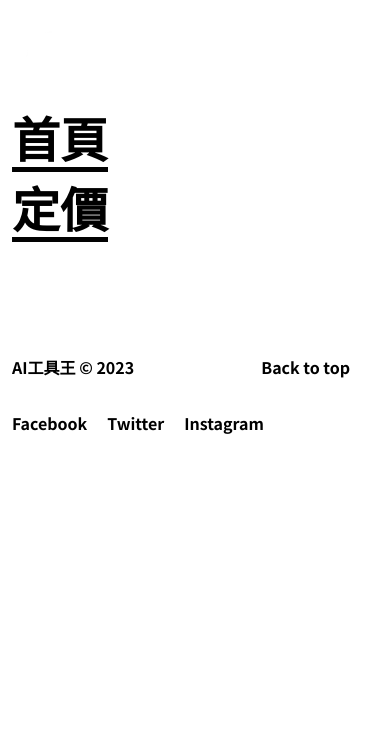
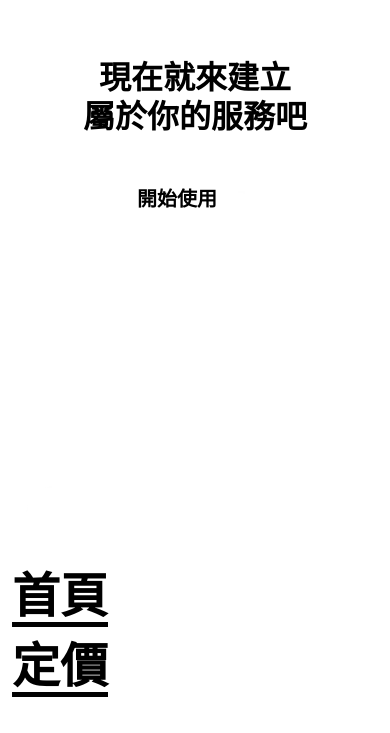
Before and after one commit to happyloa/Hex2023-mission2, a Next.js app: page / in a window 390 px wide. Shown: the part 3605-4338 px from the top of the page. Before the commit the page ends 4072 px from the top, so only its background shows below. Built offline with nearby package versions, Linux system fonts and the light colour scheme.

Commit message:
完成首頁行動呼籲區塊

```diff
--- a/components/home/CTA.js
+++ b/components/home/CTA.js
@@ -1,5 +1,16 @@
 import styles from "./CTA.module.css";
 
+import StartUsingBtn from "../ui/StartUsingBtn";
+
 export default function CTA() {
-  return <section></section>;
+  return (
+    <section className={styles.container}>
+      <h2 className={styles.heading}>
+        現在就來建立
+        <br className={styles["responsive-break"]} />
+        屬於你的服務吧
+      </h2>
+      <StartUsingBtn withIcon />
+    </section>
+  );
 }
--- a/components/home/CTA.module.css
+++ b/components/home/CTA.module.css
@@ -0,0 +1,37 @@
+.container {
+  display: flex;
+  flex-direction: column;
+  align-items: center;
+  gap: 40px;
+  max-width: 1296px;
+  padding: 80px 12px;
+  margin: 80px auto;
+}
+
+.heading {
+  font-size: 48px;
+  font-weight: 900;
+  text-align: center;
+  line-height: 57.6px;
+}
+
+.responsive-break {
+  display: none;
+}
+
+@media (max-width: 576px) {
+  .container {
+    gap: 32px;
+    padding: 120px 12px;
+    margin: 40px auto;
+  }
+
+  .heading {
+    font-size: 32px;
+    line-height: 38.4px;
+  }
+
+  .responsive-break {
+    display: block;
+  }
+}
```
